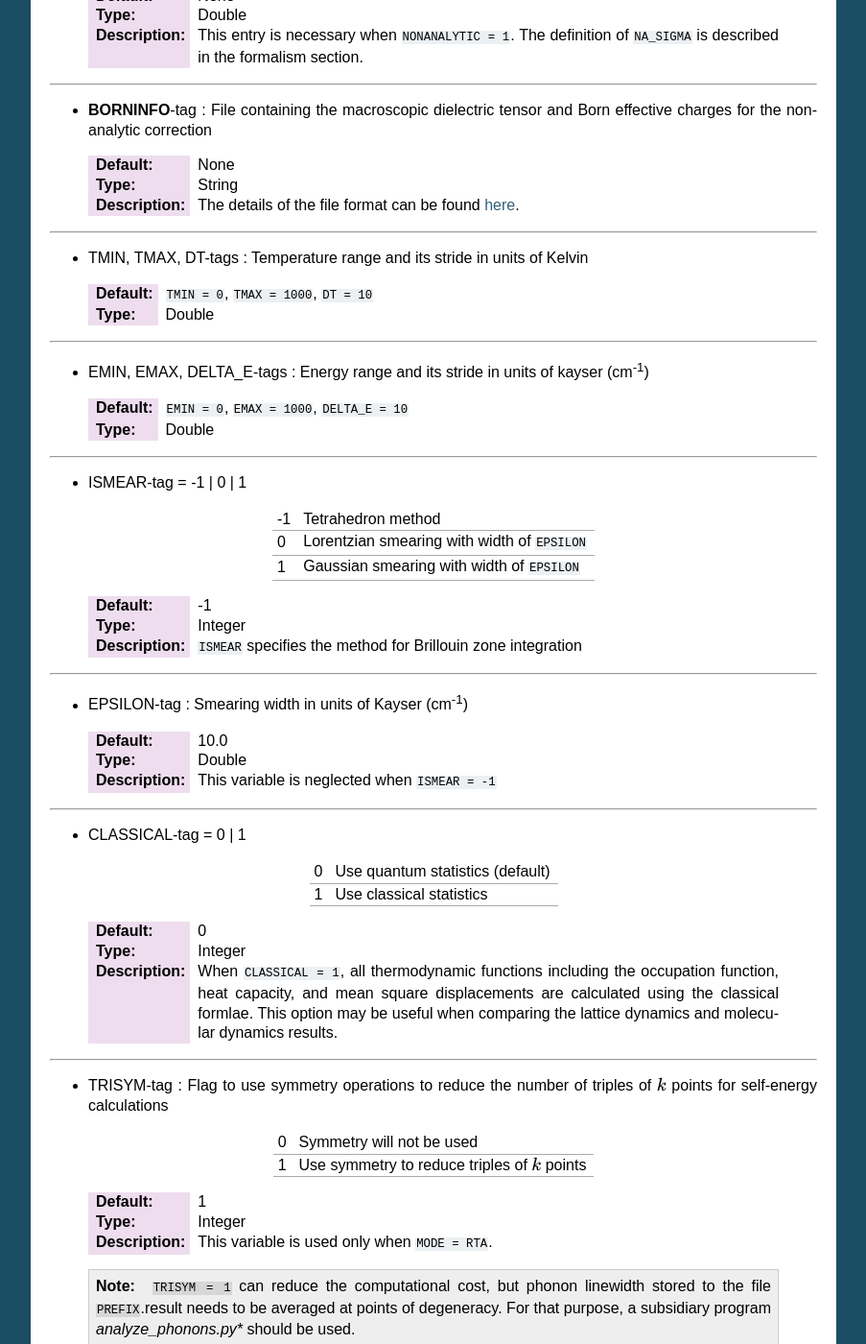
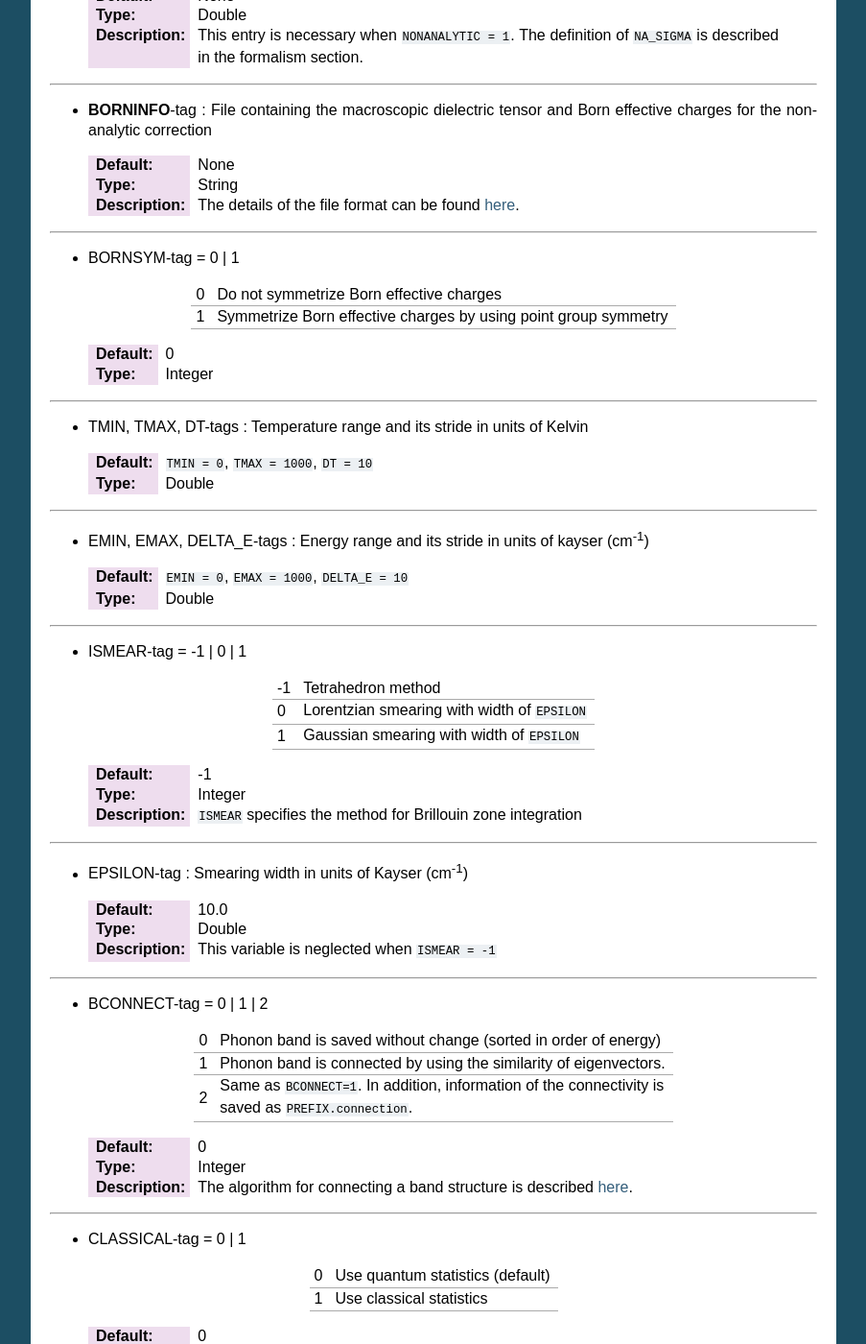
Before and after one commit to ttadano/alamode, a Sphinx documentation site: the page built from docs/source/input/inputanphon.rst, in a window 1280 px wide and 1400 px high, scrolled down 2297 px. Shown: the whole window at 96% size, without its empty margins (198-1101 px from the left). Built offline with Sphinx 7.4.7, drawn with Linux system fonts in a browser that asks for light colours.

Commit message:
Add description of new tags BCONNECT & BORNSYM

`````diff
--- a/docs/source/input/inputanphon.rst
+++ b/docs/source/input/inputanphon.rst
@@ -114,7 +114,6 @@ List of input variables
 
  === =======================================================
   0   Symmetry operations won’t be saved in “SYMM_INFO_PRIM”
-
   1   Symmetry operations will be saved in “SYMM_INFO_PRIM”
  === =======================================================
 
@@ -157,6 +156,18 @@ List of input variables
 
 ````
 
+* BORNSYM-tag = 0 | 1
+
+ === =================================================================
+  0   Do not symmetrize Born effective charges
+  1   Symmetrize Born effective charges by using point group symmetry
+ === =================================================================
+
+ :Default: 0
+ :Type: Integer
+
+````
+
 * TMIN, TMAX, DT-tags : Temperature range and its stride in units of Kelvin
 
  :Default: ``TMIN = 0``, ``TMAX = 1000``, ``DT = 10``
@@ -190,6 +201,25 @@ List of input variables
  :Default: 10.0
  :Type: Double
  :Description: This variable is neglected when ``ISMEAR = -1``
+
+````
+
+* BCONNECT-tag = 0 | 1 | 2
+
+ === ===================================================================================
+  0   | Phonon band is saved without change (sorted in order of energy)
+
+  1   | Phonon band is connected by using the similarity of eigenvectors.
+
+  2   | Same as ``BCONNECT=1``. In addition, information of the connectivity is
+      | saved as ``PREFIX.connection``.
+ === ===================================================================================
+
+ :Default: 0
+ :Type: Integer
+ :Description: The algorithm for connecting a band structure is described here_.
+
+ .. _here : https://www.slideshare.net/TakeshiNishimatsu/two-efficient-algorithms-for-drawing-accurate-and-beautiful-phonon-dispersion
 
 ````
 
`````
